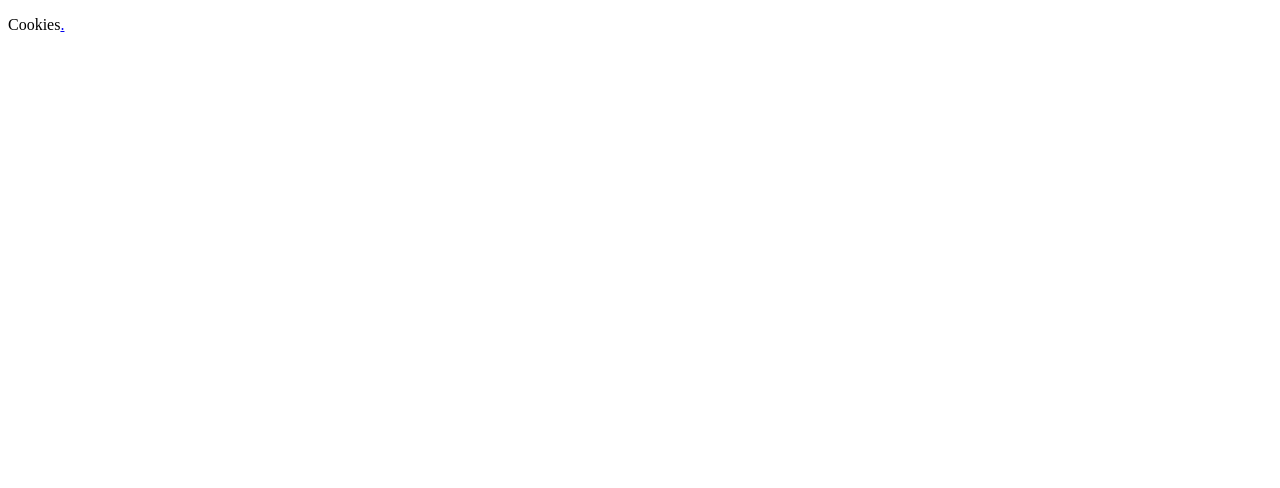
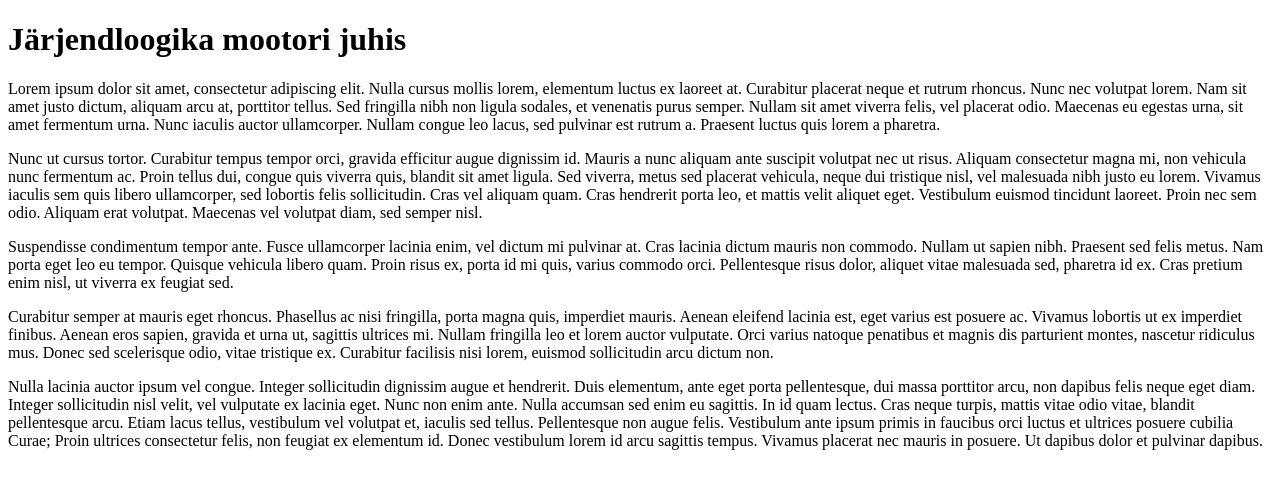
Before and after one commit to stargateprovider/jarjendleht, a plain HTML site: page tutorial.html in a window 1280 px wide. Drawn offline with Linux system fonts and the light colour scheme.

Commit message:
Lorem ipsum tutoriali

```diff
--- /dev/null
+++ b/tutorial.css
@@ -0,0 +1 @@
+/* main CSS fail */
--- a/tutorial.html
+++ b/tutorial.html
@@ -1,10 +1,16 @@
 <!DOCTYPE html>
 <html lang="et">
- <head>
-  <meta charset="utf-8"/>
-  <title>I like cookies.</title>
- </head>
- <body>
-  <p>Cookies<a href=./files/>.</a></p>
- </body>
+<head>
+    <meta charset="utf-8"/>
+    <title>RTFM, dude.</title>
+</head>
+<body>
+    <h1>Järjendloogika mootori juhis</h1>
+    <p>Lorem ipsum dolor sit amet, consectetur adipiscing elit. Nulla cursus mollis lorem, elementum luctus ex laoreet at. Curabitur placerat neque et rutrum rhoncus. Nunc nec volutpat lorem. Nam sit amet justo dictum, aliquam arcu at, porttitor tellus. Sed fringilla nibh non ligula sodales, et venenatis purus semper. Nullam sit amet viverra felis, vel placerat odio. Maecenas eu egestas urna, sit amet fermentum urna. Nunc iaculis auctor ullamcorper. Nullam congue leo lacus, sed pulvinar est rutrum a. Praesent luctus quis lorem a pharetra.</p>
+    <p>Nunc ut cursus tortor. Curabitur tempus tempor orci, gravida efficitur augue dignissim id. Mauris a nunc aliquam ante suscipit volutpat nec ut risus. Aliquam consectetur magna mi, non vehicula nunc fermentum ac. Proin tellus dui, congue quis viverra quis, blandit sit amet ligula. Sed viverra, metus sed placerat vehicula, neque dui tristique nisl, vel malesuada nibh justo eu lorem. Vivamus iaculis sem quis libero ullamcorper, sed lobortis felis sollicitudin. Cras vel aliquam quam. Cras hendrerit porta leo, et mattis velit aliquet eget. Vestibulum euismod tincidunt laoreet. Proin nec sem odio. Aliquam erat volutpat. Maecenas vel volutpat diam, sed semper nisl.</p>
+    <p>Suspendisse condimentum tempor ante. Fusce ullamcorper lacinia enim, vel dictum mi pulvinar at. Cras lacinia dictum mauris non commodo. Nullam ut sapien nibh. Praesent sed felis metus. Nam porta eget leo eu tempor. Quisque vehicula libero quam. Proin risus ex, porta id mi quis, varius commodo orci. Pellentesque risus dolor, aliquet vitae malesuada sed, pharetra id ex. Cras pretium enim nisl, ut viverra ex feugiat sed.</p>
+    <p>Curabitur semper at mauris eget rhoncus. Phasellus ac nisi fringilla, porta magna quis, imperdiet mauris. Aenean eleifend lacinia est, eget varius est posuere ac. Vivamus lobortis ut ex imperdiet finibus. Aenean eros sapien, gravida et urna ut, sagittis ultrices mi. Nullam fringilla leo et lorem auctor vulputate. Orci varius natoque penatibus et magnis dis parturient montes, nascetur ridiculus mus. Donec sed scelerisque odio, vitae tristique ex. Curabitur facilisis nisi lorem, euismod sollicitudin arcu dictum non.</p>
+    <p>Nulla lacinia auctor ipsum vel congue. Integer sollicitudin dignissim augue et hendrerit. Duis elementum, ante eget porta pellentesque, dui massa porttitor arcu, non dapibus felis neque eget diam. Integer sollicitudin nisl velit, vel vulputate ex lacinia eget. Nunc non enim ante. Nulla accumsan sed enim eu sagittis. In id quam lectus. Cras neque turpis, mattis vitae odio vitae, blandit pellentesque arcu. Etiam lacus tellus, vestibulum vel volutpat et, iaculis sed tellus. Pellentesque non augue felis. Vestibulum ante ipsum primis in faucibus orci luctus et ultrices posuere cubilia Curae; Proin ultrices consectetur felis, non feugiat ex elementum id. Donec vestibulum lorem id arcu sagittis tempus. Vivamus placerat nec mauris in posuere. Ut dapibus dolor et pulvinar dapibus.</p>
+    <p>
+</body>
 </html>
```
Also changed, not shown: Untitled.png (added), u2.png (added).
